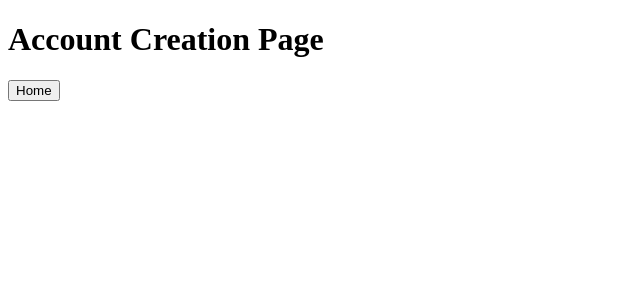
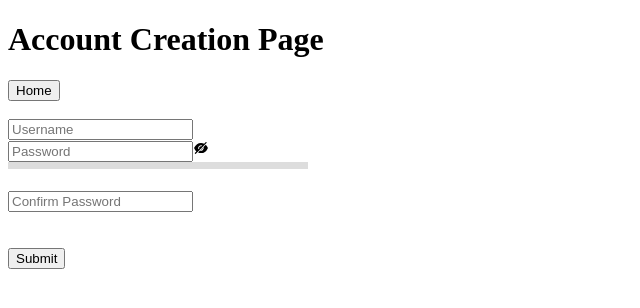
Before and after one commit to Sgilb-Portfolio/PythonCharmers, a React (Create React App) app in the folder start-app/: page /account-creation in a window 1280 px wide. Shown: the top 308 px of the page, without its empty margins (0-640 px from the left). Built offline with nearby package versions, Linux system fonts and the light colour scheme.

Commit message:
Account Creation Page
Users can make a username and password.
Password complexity bar.
Password strength.
Password confirmation.
Input checking.

```diff
--- a/start-app/package.json
+++ b/start-app/package.json
@@ -6,8 +6,11 @@
     "cra-template": "1.2.0",
     "react": "^19.0.0",
     "react-dom": "^19.0.0",
+    "react-hook-form": "^7.54.2",
+    "react-icons": "^5.4.0",
     "react-router-dom": "^7.1.5",
-    "react-scripts": "5.0.1"
+    "react-scripts": "5.0.1",
+    "validator": "^13.12.0"
   },
   "scripts": {
     "start": "react-scripts start",
--- a/start-app/src/pages/Create.js
+++ b/start-app/src/pages/Create.js
@@ -1,13 +1,131 @@
 import React from "react";
 import { Link } from "react-router-dom";
+import { useForm } from "react-hook-form";
+import { AiFillEye, AiFillEyeInvisible } from 'react-icons/ai';
+import { useState } from 'react';
 
 function Create() {
+    const { register, handleSubmit, watch, formState: { errors } } = useForm();
+    const passwordWatch = watch("password");
+    const onSubmit = (data) => console.log(data);
+    const [showPassword, setShowPassword] = useState(false)
+    const handleShowPassword = () => {
+        setShowPassword(!showPassword)
+    }
+    const ProgressBar = ({password}) => {
+        let num = 0;
+        const pattern1 =/(?=.*[a-z])/
+        const pattern2 = /(?=.*[A-Z])/
+        const pattern3 =  /(?=.*[0-9])/
+        const pattern4 = /(?=.*[@!_%&*])/
+        const result1 = pattern1.test(password)
+        const result2 = pattern2.test(password)
+        const result3 = pattern3.test(password)
+        const result4 = pattern4.test(password)
+        if(result1 === true) {
+            num = num + 25
+        } if(result2 === true) {
+            num = num + 25
+        } if(result3 === true) {
+            num = num + 25
+        } if(result4 === true) {
+            num = num + 25
+        }
+        const progressBarColor = () => {
+            switch(num){
+                case 0:
+                    return "#FFFFFF"
+                case 25:
+                    return "#FF0000"
+                case 50:
+                    return '#ffa500'
+                case 75:
+                    return '#90EE90'
+                case 100:
+                    return "#00FF00"
+                default:
+                    return "#D3D3D3"
+
+            }
+        }
+        const progressLabel = () => {
+            switch(num){
+                case 0:
+                    return "Very weak"
+                case 25:
+                    return "weak"
+                case 50:
+                    return 'Good'
+                case 75:
+                    return 'Strong'
+                case 100:
+                    return "Stronger"
+                default:
+                    return
+            }
+        }
+        return (
+            <>
+                <div style={{
+                    width: "100%",
+                    maxWidth: "300px",
+                    backgroundColor: "#ddd",
+                    overflow: "hidden",
+                    height: "7px",
+                    gap: "2px"
+                }}>
+                    <div style={{
+                        width: `${num}%`,
+                        background: progressBarColor(),
+                        height: "7px",
+                        transition: "width 0.3s ease-in-out",
+                        gap: "2px"
+                    }}>
+                    </div>
+                </div>
+                <p style={{
+                    color:progressBarColor(),
+                    height: "5px",
+                    gap: "2px",
+                    marginTop: "1px"
+                }}>{progressLabel()}</p>
+            </>
+        )
+    }
+    const [password, setPassword] = useState("")
+
     return (
         <div>
             <h1>Account Creation Page</h1>
             <Link to="/">
                 <button>Home</button>
             </Link>
+            <br />
+            <br />
+            <form className="Registration" onSubmit={handleSubmit(onSubmit)}>
+                <input type="text" placeholder='Username' {...register("username", { required: true})}>
+                </input>
+                {errors.username && <span style={{ color: "red" }}>
+                    *username* is mandatory</span>}
+                <br />
+                <div className="passwords">
+                    <input type={(showPassword === false) ? "password" : "text"} placeholder='Password' {...register("password",
+                        { required: true})} onChange={e => setPassword(e.target.value)}/>
+                    <span className="password-eye" onClick={handleShowPassword}>
+                            {(showPassword) ? <AiFillEye /> : <AiFillEyeInvisible />}
+                    </span>
+                    {errors.password && <span style={{ color: "red" }}>
+                        *password* is mandatory</span>}
+                    <ProgressBar password={password} />
+                    <input type="password" placeholder='Confirm Password' {...register("confirmPassword", { required: "Please confirm",
+                        validate: value => value === passwordWatch || "passwords do not match"
+                     })}/>
+                    {errors.confirmPassword && <span style={{ color: "red" }}>{errors.confirmPassword.message}</span>}
+                </div>
+                <br />
+                <br />
+                <input type={"submit"} />
+            </form>
         </div>
     );
 }
```
Also changed, not shown: 1 other file (tests, documents, lock files or other folders).
